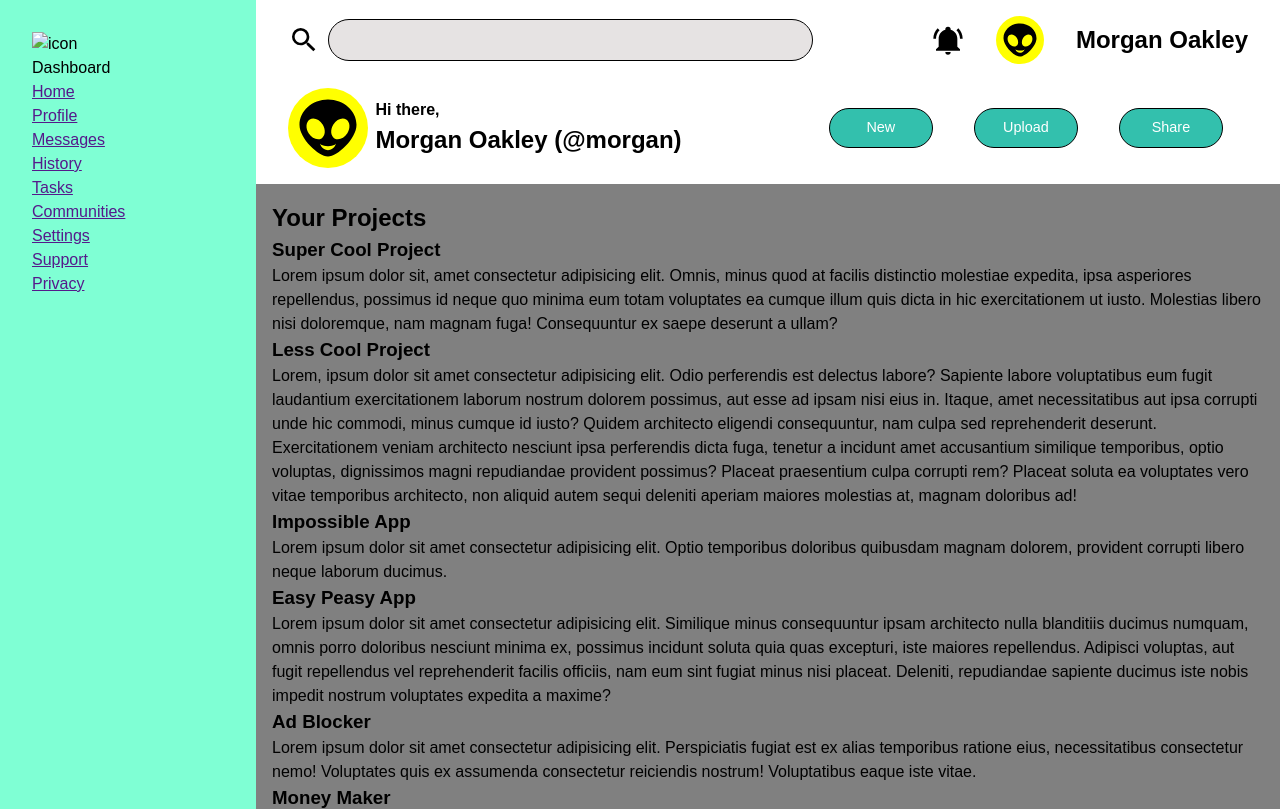
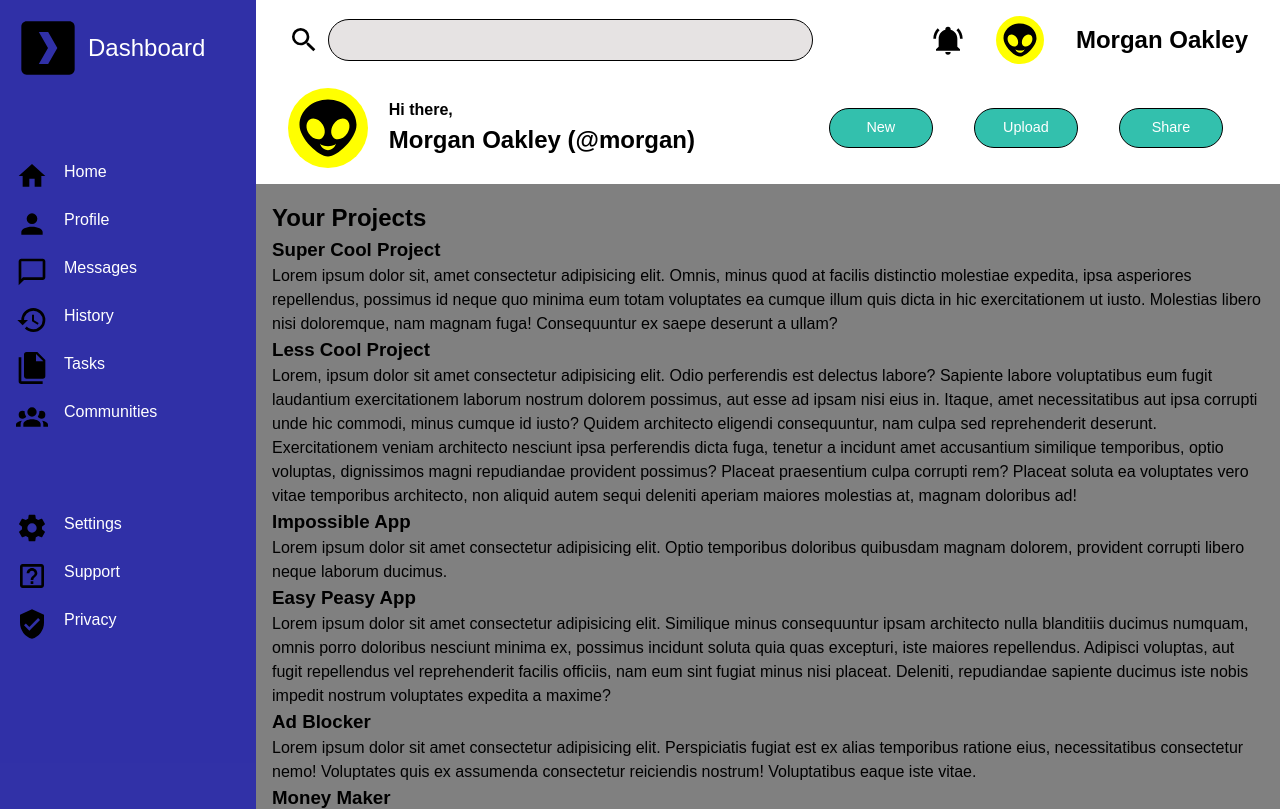
Before and after one commit to belmouk/admin-dashboard, a plain HTML site: page index.html in a window 1280 px wide. Shown: the top 809 px of the page. Drawn offline with Linux system fonts and the light colour scheme.

Commit message:
style: define nav bar layout

```diff
--- a/index.html
+++ b/index.html
@@ -35,21 +35,48 @@
 
     <nav>
         <div class="nav-icon">
-            <img src="" alt="icon">
-            <div>Dashboard</div>
+            <img src="images/dashboard-icon.svg" alt="icon">
+            <a href="">Dashboard</a>
         </div>
         <ul class="nav-user-action">
-            <li><a href="">Home</a></li>
-            <li><a href="">Profile</a></li>
-            <li><a href="">Messages</a></li>
-            <li><a href="">History</a></li>
-            <li><a href="">Tasks</a></li>
-            <li><a href="">Communities</a></li>
+            <li>
+                <img src="images/home.svg" alt="home icon">
+                <a href="">Home</a>
+            </li>
+            <li>
+                <img src="images/account.svg" alt="profile icon">
+                <a href="">Profile</a>
+            </li>
+            <li>
+                <img src="images/message.svg" alt="message icon">
+                <a href="">Messages</a>
+            </li>
+            <li>
+                <img src="images/history.svg" alt="history icon">
+                <a href="">History</a>
+            </li>
+            <li>
+                <img src="images/tasks.svg" alt="tasks icon">
+                <a href="">Tasks</a>
+            </li>
+            <li>
+                <img src="images/community.svg" alt="community icon">
+                <a href="">Communities</a>
+            </li>
         </ul>
         <ul class="nav-user-support">
-            <li><a href="">Settings</a></li>
-            <li><a href="">Support</a></li>
-            <li><a href="">Privacy</a></li>
+            <li>
+                <img src="images/settings.svg" alt="settings icon">
+                <a href="">Settings</a>
+            </li>
+            <li>
+                <img src="images/support.svg" alt="support icon">
+                <a href="">Support</a>
+            </li>
+            <li>
+                <img src="images/privacy.svg" alt="privacy icon">
+                <a href="">Privacy</a>
+            </li>
         </ul>
     </nav>
     <main>
--- a/style.css
+++ b/style.css
@@ -71,6 +71,11 @@ h6 {
     font-family: sans-serif;
 }
 
+a {
+    text-decoration: none;
+    color: white;
+}
+
 body {
     display: grid;
     grid-template-columns: 1fr 4fr;
@@ -96,8 +101,8 @@ header {
 
 nav {
     grid-area: nav;
-    background-color: aquamarine;
-    padding: 2rem;
+    background-color: rgba(43, 43, 165, 0.973);
+    padding: 1rem;
 }
 
 main {
@@ -129,6 +134,7 @@ ul {
     grid-area: greetings;
     font-weight: bold;
     align-items: center;
+    column-gap: 1rem;
 
 }
 
@@ -194,3 +200,45 @@ input[type="search"] {
 .header-greetings>div :last-child {
     font-size: 1.5rem;
 }
+
+
+.nav-icon {
+    display: grid;
+    grid-template-columns: auto auto;
+    margin-bottom: 5rem;
+    font-size: 1.5rem;
+    gap: 0.5rem;
+    align-items: center;
+    justify-content: start;
+}
+
+nav img {
+    height: 2rem;
+}
+
+.nav-icon img {
+    height: 4rem;
+}
+
+.nav-user-action>* {
+    display: grid;
+    grid-template-columns: auto auto;
+}
+
+.nav-user-support>* {
+    display: grid;
+    grid-template-columns: auto auto;
+}
+
+.nav-user-action {
+    margin-bottom: 5rem;
+}
+
+nav>ul>li {
+    display: grid;
+    grid-template-columns: span 2;
+    column-gap: 1rem;
+    justify-content: start;
+    margin-bottom: 1rem;
+
+}
```
